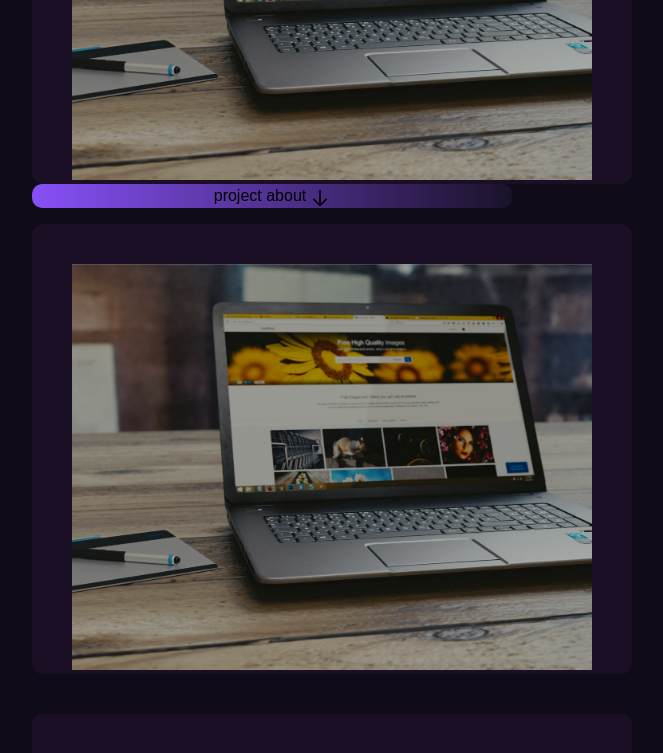
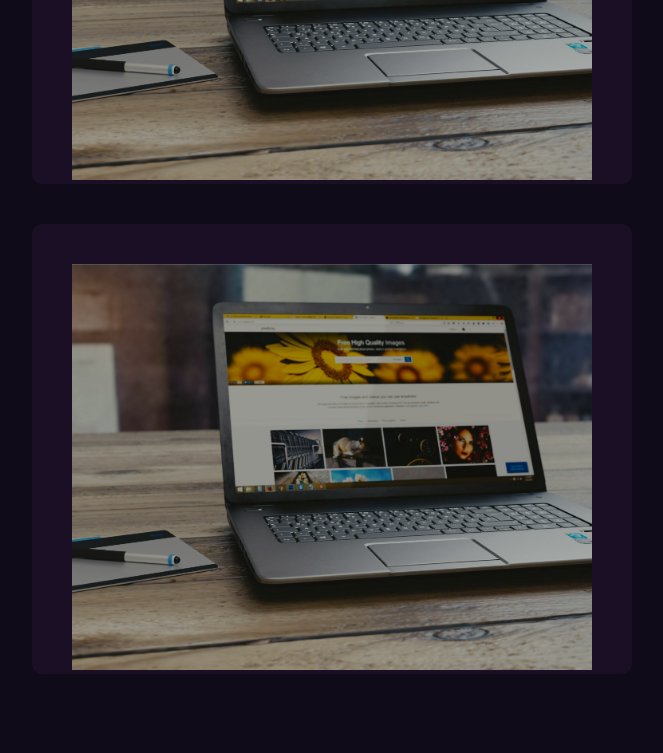
Before and after one commit to Panchammmm/My-Portfolio, a React (Vite) app: page / in a window 1280 px wide. Shown: the part 2000-2753 px from the top of the page, without its empty margins (308-971 px from the left). Built offline with nearby package versions, Linux system fonts and the light colour scheme.

Commit message:
project-section-animation

```diff
--- a/src/Home-Page/Recent-work/Work.jsx
+++ b/src/Home-Page/Recent-work/Work.jsx
@@ -41,69 +41,50 @@ export default function Work() {
                 <div className="mt-10">
                     <div className={`content ${activeTab === 0 ? 'active' : ''}`}>
                         <div className="flex flex-wrap justify-around gap-10">
+
                             <div className="image-box">
                                 <img src={Project1} alt="project" className="project-image"></img>
+
                                 <div className="project-about">
-                                    project about
-                                    <svg
-                                        xmlns="http://www.w3.org/2000/svg"
-                                        fill="none"
-                                        viewBox="0 0 24 24"
-                                        stroke-width="2"
-                                        stroke="currentColor"
-                                        class="w-5 h-5 ml-1 mt-1"
-                                    >
-                                        <path
-                                            stroke-linecap="round"
-                                            stroke-linejoin="round"
-                                            d="M19.5 13.5 12 21m0 0-7.5-7.5M12 21V3"
-                                        ></path>
+                                    <div className="pl-5 my-auto">
+                                        <h1 className="text-white font-[600] text-2xl tracking-[0.2px] mb-2">Project Name</h1>
+                                        <p className="text-[#ffffffc5] tracking-[0.3px]">A tiny VS Code extension ma ipsum text into a text file</p>
+                                    </div>
+
+                                    <svg xmlns="http://www.w3.org/2000/svg" width="24" height="24" viewBox="0 0 24 24" fill="white" className="project-icon size-7">
+                                        <path d="M21 11H6.414l5.293-5.293-1.414-1.414L2.586 12l7.707 7.707 1.414-1.414L6.414 13H21z"></path>
                                     </svg>
                                 </div>
                             </div>
+
                             <div className="image-box">
                                 <img src={Project1} alt="project" className="project-image"></img>
+
+                                <div className="project-about">
+                                    <div className="pl-5 my-auto">
+                                        <h1 className="text-white font-[600] text-2xl tracking-[0.2px] mb-2">Project Name</h1>
+                                        <p className="text-[#ffffffc5] tracking-[0.3px]">A tiny VS Code extension ma ipsum text into a text file</p>
+                                    </div>
+
+                                    <svg xmlns="http://www.w3.org/2000/svg" width="24" height="24" viewBox="0 0 24 24" fill="white" className="project-icon size-7">
+                                        <path d="M21 11H6.414l5.293-5.293-1.414-1.414L2.586 12l7.707 7.707 1.414-1.414L6.414 13H21z"></path>
+                                    </svg>
+                                </div>
                             </div>
-                            <div className="image-box">
-                                <img src={Project1} alt="project" className="project-image"></img>
-                            </div>
-                            <div className="image-box">
-                                <img src={Project1} alt="project" className="project-image"></img>
-                            </div>
+
                         </div>
                     </div>
 
                     <div className={`content ${activeTab === 1 ? 'active' : ''}`}>
-                        <div className="flex flex-wrap justify-around gap-10">
-                            <div className="image-box">
-                                <img src={Project1} alt="project" className="project-image"></img>
-                            </div>
-                            <div className="image-box">
-                                <img src={Project1} alt="project" className="project-image"></img>
-                            </div>
-                            <div className="image-box">
-                                <img src={Project1} alt="project" className="project-image"></img>
-                            </div>
-                        </div>
+
                     </div>
 
                     <div className={`content ${activeTab === 2 ? 'active' : ''}`}>
-                        <div className="flex flex-wrap justify-around gap-10">
-                            <div className="image-box">
-                                <img src={Project1} alt="project" className="project-image"></img>
-                            </div>
-                            <div className="image-box">
-                                <img src={Project1} alt="project" className="project-image"></img>
-                            </div>
-                        </div>
+
                     </div>
 
                     <div className={`content ${activeTab === 3 ? 'active' : ''}`}>
-                        <div className="flex flex-wrap justify-around gap-10">
-                            <div className="image-box">
-                                <img src={Project1} alt="project" className="project-image"></img>
-                            </div>
-                        </div>
+
                     </div>
 
                 </div>
--- a/src/Home-Page/Recent-work/work.css
+++ b/src/Home-Page/Recent-work/work.css
@@ -68,11 +68,35 @@
 }
 
 .project-about {
+    transform: translateX(-50%);
+    margin-right: 10%;
+    width: 92%;
+    height: 120px;
+    bottom: 5px;
+    left: 50%;
+    position: absolute;
+    display: flex;
     background: linear-gradient(to right, #8750f7, #1a122a);
-    display: flex;
-    position: absolute;
-    justify-content: center;
     border-radius: 10px;
     z-index: 9;
-    width: 80%;
+    opacity: 0;
+    transition: all 0.3s ease;
 }
+
+.project-icon {
+    margin: auto;
+    margin-right: 40px;
+    rotate: 140deg;
+    transition: all 0.5s ease;
+}
+
+.image-box:hover {
+    .project-icon {
+        rotate: 505deg;
+    }
+
+    .project-about {
+        opacity: 1;
+        transform: translateX(-50%) translateY(-20px);
+    }
+}
```
